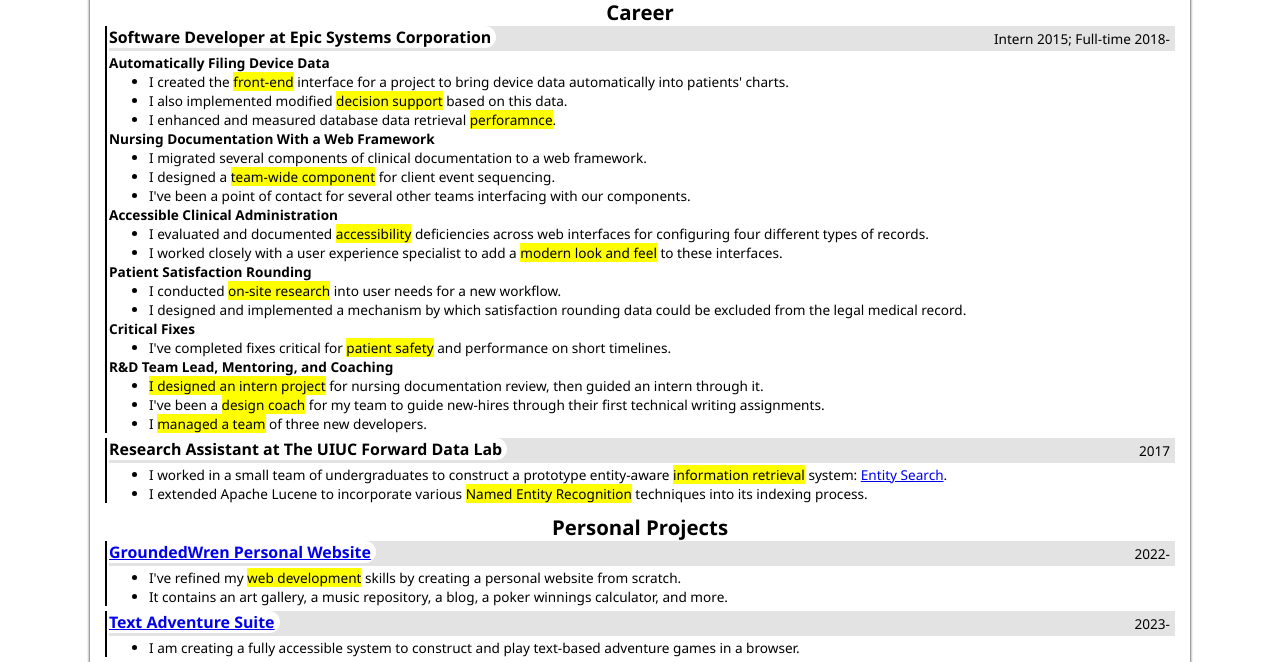
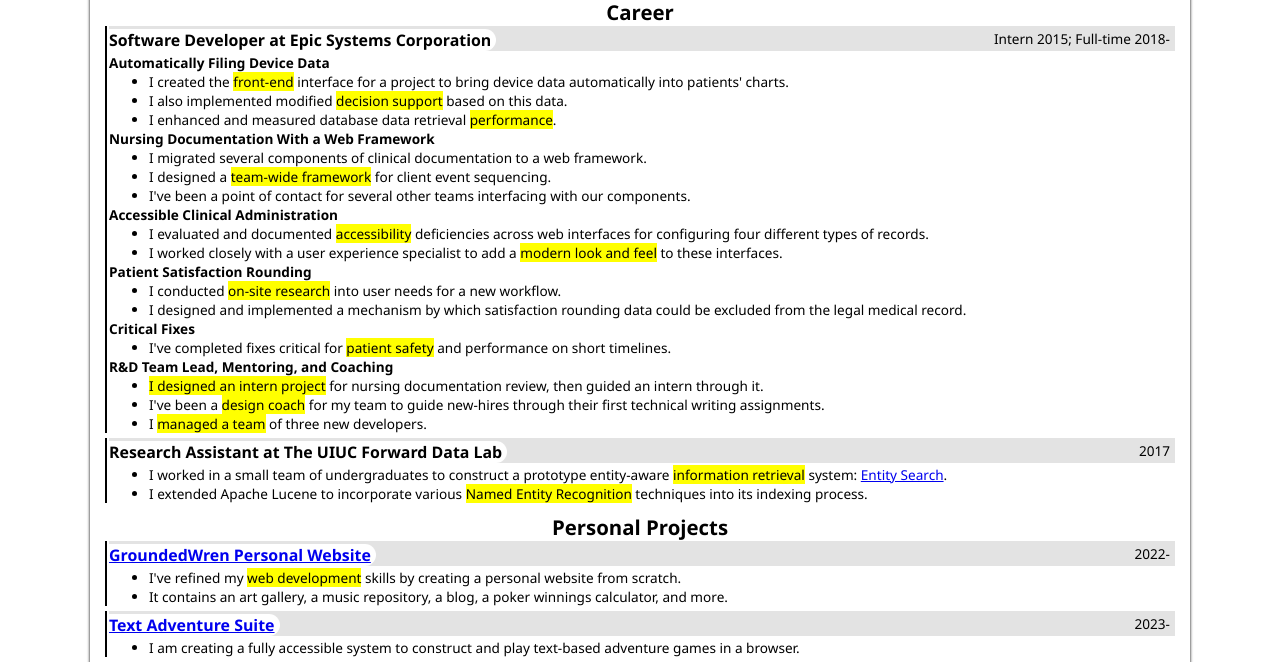
Before and after one commit to GroundedWren/Kathryn-Aulabaugh, a plain HTML site: page Resume.html in a window 1280 px wide. Shown: the part 74-736 px from the top of the page. Drawn offline with Linux system fonts and the light colour scheme.

Commit message:
Fixes wording, changes article heading style

```diff
--- a/Resume.html
+++ b/Resume.html
@@ -148,7 +148,7 @@
 			background-color: white;
 			border-radius: 0 20px 20px 0;
 			padding-right: 5px;
-			margin-bottom: 3px;
+			margin-top: 3px;
 			margin-right: 5px;
 		}
 
@@ -182,12 +182,12 @@
 					<ul>
 						<li>I created the <mark>front-end</mark> interface for a project to bring device data automatically into patients' charts.</li>
 						<li>I also implemented modified <mark>decision support</mark> based on this data.</li>
-						<li>I enhanced and measured database data retrieval <mark>perforamnce</mark>.</li>
+						<li>I enhanced and measured database data retrieval <mark>performance</mark>.</li>
 					</ul>
 					<h4>Nursing Documentation With a Web Framework</h4>
 					<ul>
 						<li>I migrated several components of clinical documentation to a web framework.</li>
-						<li>I designed a <mark>team-wide component</mark> for client event sequencing.</li>
+						<li>I designed a <mark>team-wide framework</mark> for client event sequencing.</li>
 						<li>I've been a point of contact for several other teams interfacing with our components.</li>
 					</ul>
 					<h4>Accessible Clinical Administration</h4>
```
